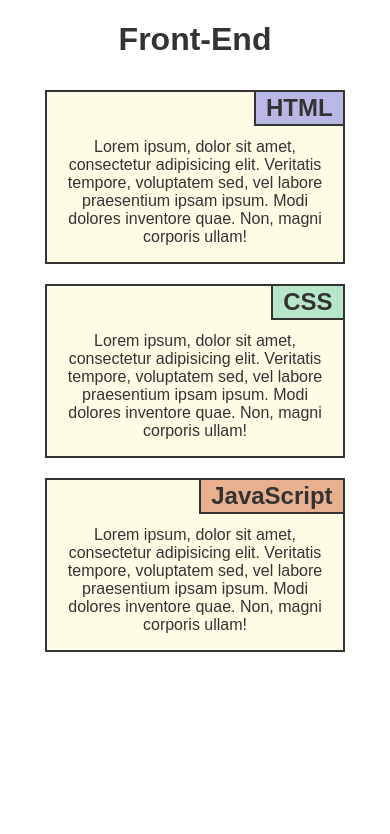
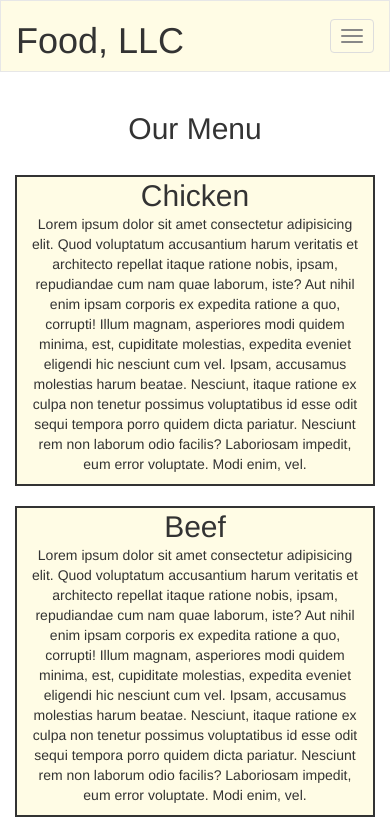
Before and after one commit to mkoff/mkoff.github.io, a plain HTML site: page module3-solution/index.html in a window 390 px wide. Shown: the top 834 px of the page. Drawn offline with nearby package versions, Linux system fonts and the light colour scheme.

Commit message:
module 3 done

```diff
--- a/module3-solution/index.html
+++ b/module3-solution/index.html
@@ -2,25 +2,59 @@
 <html lang="en">
 <head>
 	<meta charset="UTF-8">
-	<meta name="viewport" content="width=device-width, initial-scale=1.0">
-	<title>Front-End</title>
+	<meta name="viewport" content="width=device-width, initial-scale=1">
+	<title>Food, LLC</title>
 	<link rel="stylesheet" href="style.css">
+	<script src="https://code.jquery.com/jquery.min.js"></script>
+	<link href="https://maxcdn.bootstrapcdn.com/bootstrap/3.3.6/css/bootstrap.min.css" rel="stylesheet" type="text/css" />
+	<script src="https://maxcdn.bootstrapcdn.com/bootstrap/3.3.6/js/bootstrap.min.js"></script>
+
+
 </head>
 <body>
-
-	<h1>Front-End</h1>
-	<div class="types">
-		<h2>HTML</h2>
-		<p>Lorem ipsum, dolor sit amet, consectetur adipisicing elit. Veritatis tempore, voluptatem sed, vel labore praesentium ipsam ipsum. Modi dolores inventore quae. Non, magni corporis ullam!</p>
+	<header>
+		<nav class="navbar navbar-default">
+		  <div class="container-fluid">
+		  	<h1>Food, LLC</h1>
+		    <div class="navbar-header">
+		      <button type="button" class="navbar-toggle collapsed" data-toggle="collapse" data-target="#navbar-main">
+		        <span class="icon-bar"></span>
+		        <span class="icon-bar"></span>
+		        <span class="icon-bar"></span>
+		      </button>
+		    </div>
+		    <div class="collapse navbar-collapse" id="navbar-main">
+				<ul class="visible-xs">
+					<a href="#Chicken"><li>Chicken</li></a>
+					<a href="#Beef"><li>Beef</li></a>
+					<a href="#Sushi"><li>Sushi</li></a>
+				</ul>
+		    </div>
+		  </div>
+		</nav>
+	</header>
+	<div class="container">
+		<h2>Our Menu</h2>
+		<div class="row">
+			<div class="col-md-4 col-sm-6 col-xs-12">
+				<div class="types" id="Chicken">
+					<h2>Chicken</h2>
+					<p>Lorem ipsum dolor sit amet consectetur adipisicing elit. Quod voluptatum accusantium harum veritatis et architecto repellat itaque ratione nobis, ipsam, repudiandae cum nam quae laborum, iste? Aut nihil enim ipsam corporis ex expedita ratione a quo, corrupti! Illum magnam, asperiores modi quidem minima, est, cupiditate molestias, expedita eveniet eligendi hic nesciunt cum vel. Ipsam, accusamus molestias harum beatae. Nesciunt, itaque ratione ex culpa non tenetur possimus voluptatibus id esse odit sequi tempora porro quidem dicta pariatur. Nesciunt rem non laborum odio facilis? Laboriosam impedit, eum error voluptate. Modi enim, vel.</p>
+				</div>
+			</div>
+			<div class="col-md-4 col-sm-6 col-xs-12">
+				<div class="types" id="Beef">
+					<h2>Beef</h2>
+					<p>Lorem ipsum dolor sit amet consectetur adipisicing elit. Quod voluptatum accusantium harum veritatis et architecto repellat itaque ratione nobis, ipsam, repudiandae cum nam quae laborum, iste? Aut nihil enim ipsam corporis ex expedita ratione a quo, corrupti! Illum magnam, asperiores modi quidem minima, est, cupiditate molestias, expedita eveniet eligendi hic nesciunt cum vel. Ipsam, accusamus molestias harum beatae. Nesciunt, itaque ratione ex culpa non tenetur possimus voluptatibus id esse odit sequi tempora porro quidem dicta pariatur. Nesciunt rem non laborum odio facilis? Laboriosam impedit, eum error voluptate. Modi enim, vel.</p>
+				</div>
+			</div>
+			<div class="col-md-4 col-sm-12 col-xs-12">
+				<div class="types" id="Sushi">
+					<h2>Sushi</h2>
+					<p>Lorem ipsum dolor sit amet consectetur adipisicing elit. Quod voluptatum accusantium harum veritatis et architecto repellat itaque ratione nobis, ipsam, repudiandae cum nam quae laborum, iste? Aut nihil enim ipsam corporis ex expedita ratione a quo, corrupti! Illum magnam, asperiores modi quidem minima, est, cupiditate molestias, expedita eveniet eligendi hic nesciunt cum vel. Ipsam, accusamus molestias harum beatae. Nesciunt, itaque ratione ex culpa non tenetur possimus voluptatibus id esse odit sequi tempora porro quidem dicta pariatur. Nesciunt rem non laborum odio facilis? Laboriosam impedit, eum error voluptate. Modi enim, vel.</p>
+				</div>
+			</div>
+		</div>
 	</div>
-	<div class="types">
-		<h2>CSS</h2>
-		<p>Lorem ipsum, dolor sit amet, consectetur adipisicing elit. Veritatis tempore, voluptatem sed, vel labore praesentium ipsam ipsum. Modi dolores inventore quae. Non, magni corporis ullam!</p>
-	</div>
-	<div class="types">
-		<h2>JavaScript</h2>
-		<p>Lorem ipsum, dolor sit amet, consectetur adipisicing elit. Veritatis tempore, voluptatem sed, vel labore praesentium ipsam ipsum. Modi dolores inventore quae. Non, magni corporis ullam!</p>
-	</div>
-
 </body>
 </html>
--- a/module3-solution/style.css
+++ b/module3-solution/style.css
@@ -3,50 +3,48 @@ body{
 	color: #333;
 	text-align: center;
 }
+.navbar-toggle{
+	font-size: 15px;
+	color: #333;
+	display: inline-block;
+	margin: 20px;
+	cursor: pointer;
+}
+.navbar-header{
+	float: right;
+	margin-top: 10px;
+}
+nav.navbar-default{
+	background-color: #fffce5;
+}
 h1{
+	display: inline-block;
+}
+header{
+	background-color: #fffce5;
+	text-align: left;
+}
+header ul{
+	margin: 0;
+	padding: 0;
 	text-align: center;
+}
+header ul li{
+	list-style-type: none;
+	border: 1px solid #333;
+	color: #333;
+	margin-bottom: 1px;
 }
 .types{
 	border: 2px solid #333;
 	background-color: #fffce5;
-	display: inline-block;
-	box-sizing: border-box;
-	vertical-align: top;
-	width: 300px;
-	margin: 10px;
+	margin-top: 20px;
 }
-.types:nth-child(2) h2{
-	background-color: #b8b8e6;
-}
-.types:nth-child(3) h2{
-	background-color: #b8e6ca;
-}
-.types:nth-child(4) h2{
-	background-color: #e8b08f;
-}
+
 .types h2{
-	border-bottom: 2px solid #333;
-	border-left: 2px solid #333;
-	float: right;
 	margin: 0;
 	padding: 2px 10px;
 }
 .types p{
-	padding: 30px 10px 0 10px;
+	padding: 0 10px 0 10px;
 }
-
-@media screen and (min-width: 1200px){
-	.types{
-		width: 30%;
-	}
-}
-@media screen and (max-width: 991px){
-	.types:nth-child(4){
-		width: 624px; /*300px+300px / 10+10px margin / 2+2px border*/
-	}
-}
-@media screen and (max-width: 768px){
-	.types, .types:nth-child(4){
-		width: 80%;
-	}
-}
```
Also changed, not shown: module2-solution/index.html (+1 -1 lines), 2 other files.
